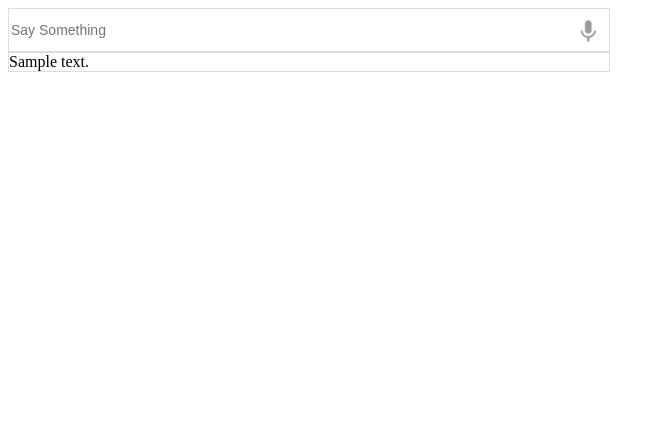
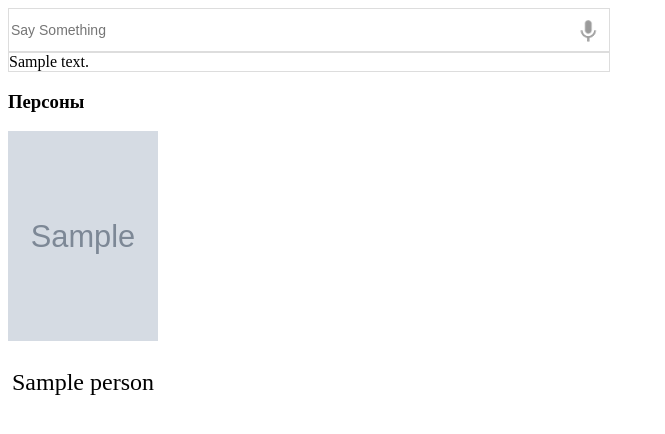
Before and after one commit to AlexanderNkn/graduate_work, a Python web app: template assistant_api/templates/index.html in a window 1280 px wide. Shown: the top 434 px of the page, without its empty margins (0-665 px from the left). Run offline with Jinja, Linux system fonts and the light colour scheme; the template is opened without the code that fills it: most values are stand-ins (such as "Sample title", 1, 10 or a date in 2020); grey boxes marked "Sample" are stand-in pictures.

Commit message:
added images to html

```diff
--- a/assistant_api/static/css/style.css
+++ b/assistant_api/static/css/style.css
@@ -18,3 +18,10 @@
   width: 7%;
   height: 42px;
 }
+
+.personName {
+  font-size: 24px;
+  font-weight: 500;
+  width: 150px;
+  text-align: center;
+}
--- a/assistant_api/templates/index.html
+++ b/assistant_api/templates/index.html
@@ -25,6 +25,16 @@
   </form>
   {% endif %}
 
+  {% if persons %}
+	<h3>Персоны</h3>
+  {% for person in persons %}
+	<div>
+    <img src="/static/{{ person.photo_path }}" alt="No photo" width="150" height="210"/>
+	</div>
+  <p class="personName">{{ person.name }}</p>
+  {% endfor %}
+  {% endif %}
+
   <script src="/static/js/speechRecognition.js"></script>
   <script src="/static/js/speechSynthesis.js"></script>
 </body>
--- a/movies_api/src/models/film.py
+++ b/movies_api/src/models/film.py
@@ -41,3 +41,4 @@ class FilmDetailedDTO(BaseModel):
     actors: list[PersonShortDTO]
     writers: list[PersonShortDTO]
     directors: list[PersonShortDTO]
+    screenshot_path: Optional[str]
--- a/movies_api/src/models/person.py
+++ b/movies_api/src/models/person.py
@@ -1,3 +1,4 @@
+from typing import Optional
 from uuid import UUID
 
 from .base import BaseModel
@@ -24,6 +25,7 @@ class PersonShortDTO(BaseModel):
 
     id: UUID
     name: str
+    photo_path: Optional[str]
 
 
 class PersonDetailedDTO(BaseModel):
```
Also changed, not shown: assistant_api/src/services/handlers.py (+7 -3 lines), assistant_api/static/person_images/Grigory_Chukhray.png (added), assistant_api/static/person_images/James_Cameron.png (added).
